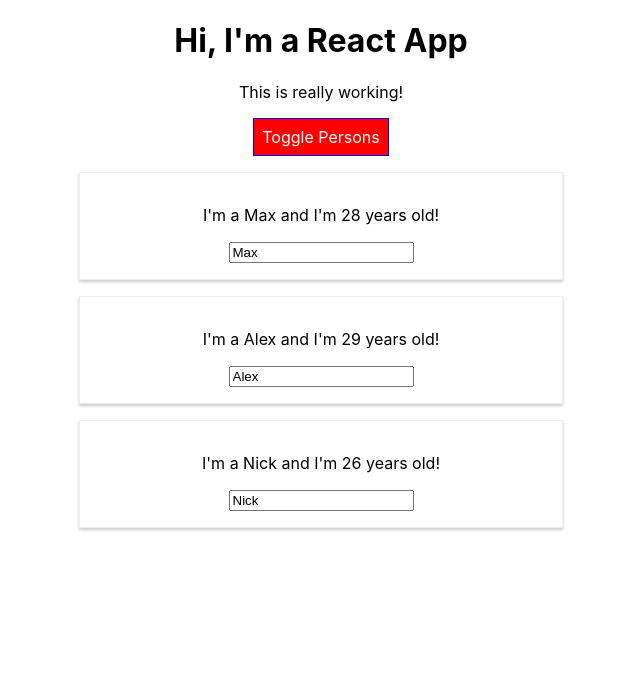
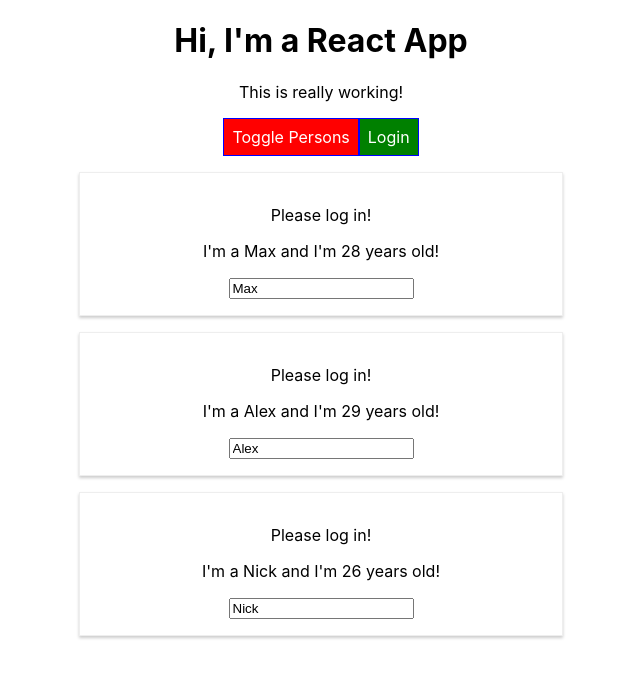
Before and after one commit to MeisQuietude/udemy-react, a React (Create React App) app: page / in a window 1280 px wide. Shown: the top 678 px of the page, without its empty margins (319-959 px from the left). Built offline with nearby package versions, Linux system fonts and the light colour scheme.

Commit message:
[IMP] 113 - Context API

```diff
--- a/src/components/Cockpit/Cockpit.js
+++ b/src/components/Cockpit/Cockpit.js
@@ -26,6 +26,10 @@ const Cockpit = ( props ) => {
                 altstyle={props.showPersons ? 1 : 0}
                 onClick={props.click}>Toggle Persons
             </button>
+            <button
+                onClick={props.login}>
+                Login
+            </button>
         </div>
     );
 };
--- a/src/components/Persons/Person/Person.js
+++ b/src/components/Persons/Person/Person.js
@@ -1,5 +1,6 @@
 import React, { Component } from "react";
 import styled               from "styled-components";
+import AuthContext          from "../../../context/auth-context";
 // import "./Persons.css";
 
 const StyledDiv = styled.div`
@@ -18,6 +19,12 @@ class Person extends Component {
     render() {
         return (
             <StyledDiv>
+                <AuthContext.Consumer>
+                    {( context ) =>
+                        (context.authenticated) ?
+                            <p>Authenticated!</p> :
+                            <p>Please log in!</p>}
+                </AuthContext.Consumer>
                 <p onClick={this.props.click}>I'm a {this.props.name} and I'm {this.props.age} years old!</p>
                 <p>{this.props.children}</p>
                 <input type="text" onChange={this.props.changed} value={this.props.name} />
--- a/src/containers/App.js
+++ b/src/containers/App.js
@@ -2,6 +2,7 @@ import React, { Component } from "react";
 import "./App.css";
 import Persons              from "../components/Persons/Persons";
 import Cockpit              from "../components/Cockpit/Cockpit";
+import AuthContext          from "../context/auth-context";
 
 // const StyledButton = styled.button`
 //     background-color: ${props => props.alt ? "red" : "green"};
@@ -26,6 +27,7 @@ class App extends Component {
         ],
         showPersons: true,
         changeCounter: 0,
+        authenticated: false,
     };
 
     nameChangeHandler = ( event, id ) => {
@@ -35,11 +37,11 @@ class App extends Component {
             ...persons[personIndex],
             name: event.target.value,
         };
-        this.setState((prevState, props) => {
+        this.setState(( prevState, props ) => {
             return {
                 persons,
                 changeCounter: prevState.changeCounter + 1,
-            }
+            };
         });
     };
 
@@ -56,6 +58,10 @@ class App extends Component {
         });
     };
 
+    loginHandler = () => {
+        this.setState({ authenticated: true });
+    };
+
     render() {
         let persons = null;
         if ( this.state.showPersons ) {
@@ -67,11 +73,17 @@ class App extends Component {
 
         return (
             <div className="App">
-                <Cockpit
-                    personsLength={this.state.persons.length}
-                    showPersons={this.state.showPersons}
-                    click={this.togglePersonHandler} />
-                {persons}
+                <AuthContext.Provider
+                    value={{
+                        authenticated: this.state.authenticated,
+                        login: this.loginHandler }}>
+                    <Cockpit
+                        personsLength={this.state.persons.length}
+                        showPersons={this.state.showPersons}
+                        click={this.togglePersonHandler}
+                        login={this.loginHandler}/>
+                    {persons}
+                </AuthContext.Provider>
             </div>
         );
     }
--- /dev/null
+++ b/src/context/auth-context.js
@@ -0,0 +1,9 @@
+import React from "react";
+
+const AuthContext = React.createContext({
+    authenticated: false,
+    login: () => {
+    },
+});
+
+export default AuthContext;
```
